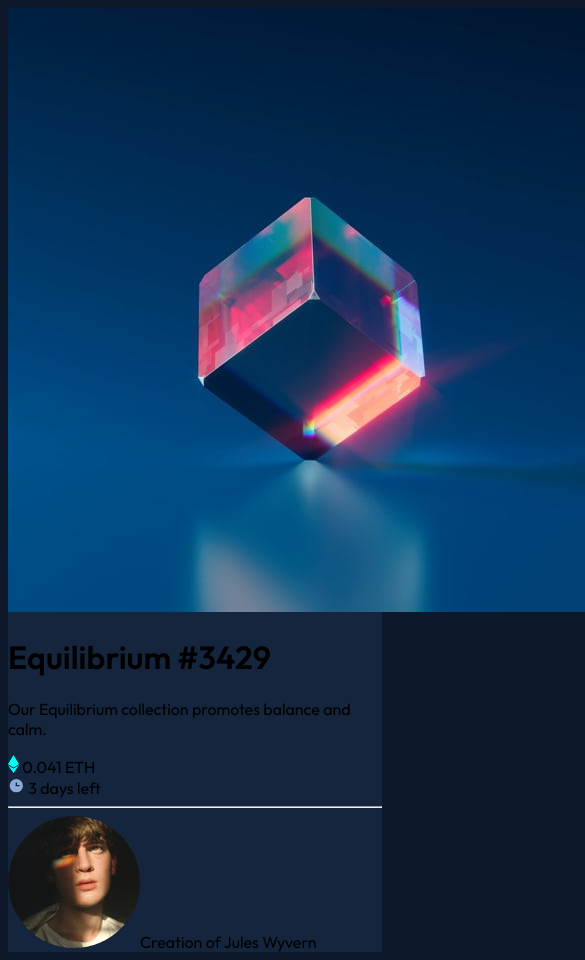
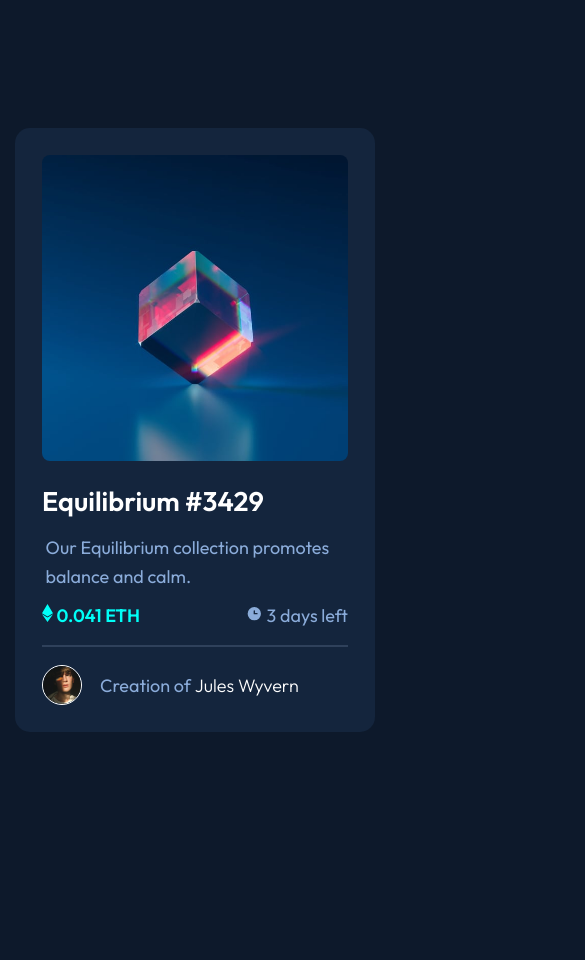
Before and after one commit to GalisGalisteo/nft-preview-card-component-main, a plain HTML site: page index.html in a window 390 px wide. Shown: the top 960 px of the page, 585 px wide, since content can reach past the window. After the commit the page ends 860 px from the top, so only its background shows below. Drawn offline with Linux system fonts and the light colour scheme.

Commit message:
finishing mobile version

```diff
--- a/index.html
+++ b/index.html
@@ -30,10 +30,15 @@
         <div class="selling-details__price"> <img src="./images/icon-ethereum.svg" alt="ethereum logo"> 0.041 ETH</div>
         <div class="selling-details__days-left"> <img src="./images/icon-clock.svg" alt="clock icon"> 3 days left</div>
       </div>
-      <hr>
+
+        <hr>
+
       <div class="card__creator">
-        <img class="creator__image" src="./images/image-avatar.png" alt="profile picture">Creation of <span>Jules
-          Wyvern</span>
+        <img class="creator__image" src="./images/image-avatar.png" alt="profile picture">
+        <div class="creator__name">
+          Creation of <span>Jules
+            Wyvern</span>
+        </div>
       </div>
     </div>
   </div>
--- a/styles.css
+++ b/styles.css
@@ -1,13 +1,89 @@
 * {
     box-sizing: border-box;
+}
+
+html {
+    font-size: 18px;
 }
 
 body {
     font-family: 'Outfit', sans-serif;
     background-color: hsl(217, 54%, 11%);
+    color: hsl(215, 51%, 70%);
+    height: 100vh;
+    display: flex;
+    justify-content: center;
+    align-items: center;
 }
 
 .card {
     background-color: hsl(216, 50%, 16%);
+    padding: 1.5rem;
+    border-radius: 15px;
+    max-width: 20rem;
+    }
+
+
+.card__image {
+    width: 100%;
+    border-radius: 8px;
+}
+
+.card__info {
+    display: flex;
+    flex-direction: column;
+    gap:0.5rem;
+}
+
+.card__title, .creator__name > span {
+    color: white;
+}
+
+.card__title {
+    font-size: 1.5rem;
+    margin: 1rem 0 0.2rem 0;
 
 }
+
+
+.card__description {
+    line-height: 1.6rem;
+    margin:0.2rem;
+}
+
+.card__selling-details {
+    display: flex;
+    justify-content: space-between;
+}
+
+.selling-details__price {
+    color: hsl(178, 100%, 50%);
+    font-weight: 600;
+}
+
+.selling-details__days-left {
+    font-weight: 400;
+}
+
+hr {
+    border: 1px solid hsl(215, 32%, 27%);
+    width: 100%;
+
+
+}
+
+.card__creator {
+    display: flex;
+    align-items: center;
+    gap: 1rem;
+}
+
+.creator__image {
+    width: 40px;
+    border: 1px solid white;
+    border-radius: 50%;
+}
+
+.creator__name > span {
+    font-weight: 300;
+}
```
